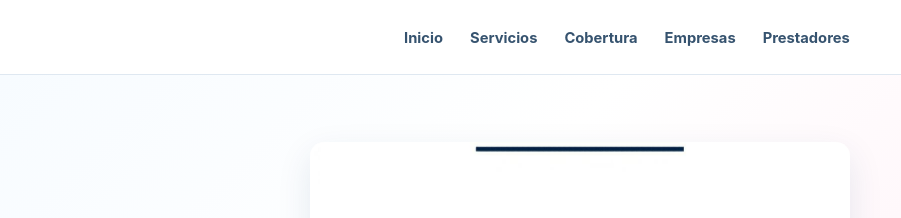
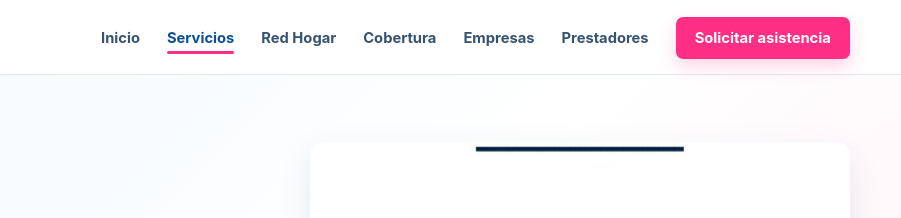
Before and after one commit to amaiadigital25/asistir24, a website: page servicios.html in a window 1280 px wide. Shown: the top 218 px of the page, 379-1280 px from the left. Drawn offline with Linux system fonts and the light colour scheme.

Commit message:
Unificar navegación con nuevo estilo Asistir24

```diff
--- a/servicios.html
+++ b/servicios.html
@@ -7,7 +7,7 @@
 <link rel="canonical" href="https://asistir24.com.ar/servicios.html"><link rel="stylesheet" href="style.css"><link rel="icon" href="img/logo.jpg" type="image/jpeg">
 </head>
 <body>
-<header><div class="contenedor navbar"><a class="marca" href="index.html"><img src="img/logo.jpg" alt="Logo Asistir24">Asistir<span>24</span></a><nav><ul><li><a href="index.html">Inicio</a></li><li><a href="servicios.html">Servicios</a></li><li><a href="cobertura.html">Cobertura</a></li><li><a href="empresas.html">Empresas</a></li><li><a href="prestadores.html">Prestadores</a></li></ul></nav></div></header>
+<header><div class="contenedor navbar"><a class="marca" href="index.html" aria-label="Asistir24"><img src="img/logo.jpg" alt="Asistir24"></a><nav aria-label="Navegación principal"><ul><li><a href="index.html">Inicio</a></li><li><a class="activo" href="servicios.html">Servicios</a></li><li><a href="red-hogar.html">Red Hogar</a></li><li><a href="cobertura.html">Cobertura</a></li><li><a href="empresas.html">Empresas</a></li><li><a href="prestadores.html">Prestadores</a></li><li><a class="nav-cta" href="https://wa.me/541126433243" target="_blank" rel="noopener">Solicitar asistencia</a></li></ul></nav></div></header>
 <main>
 <section class="hero-pagina"><div class="contenedor hero-grid"><div><span class="eyebrow">Asistencia vehicular 24 hs</span><h1>Soluciones para cada imprevisto en el camino</h1><p>Coordinamos asistencia vehicular con una red de prestadores para resolver emergencias, traslados y servicios rápidos de forma ágil y ordenada.</p><div class="acciones"><a class="btn btn-rosa" href="https://wa.me/541126433243" target="_blank" rel="noopener">Solicitar asistencia</a><a class="btn btn-claro" href="empresas.html">Soluciones para empresas</a></div></div><img src="img/servicios.jpg" alt="Servicios de asistencia vehicular Asistir24"></div></section>
 <section class="seccion"><div class="contenedor"><div class="titulo-seccion"><h2>Nuestros servicios</h2><p>Atención para vehículos particulares, empresas, flotas y operaciones de asistencia.</p></div><div class="grid-cards">
```
